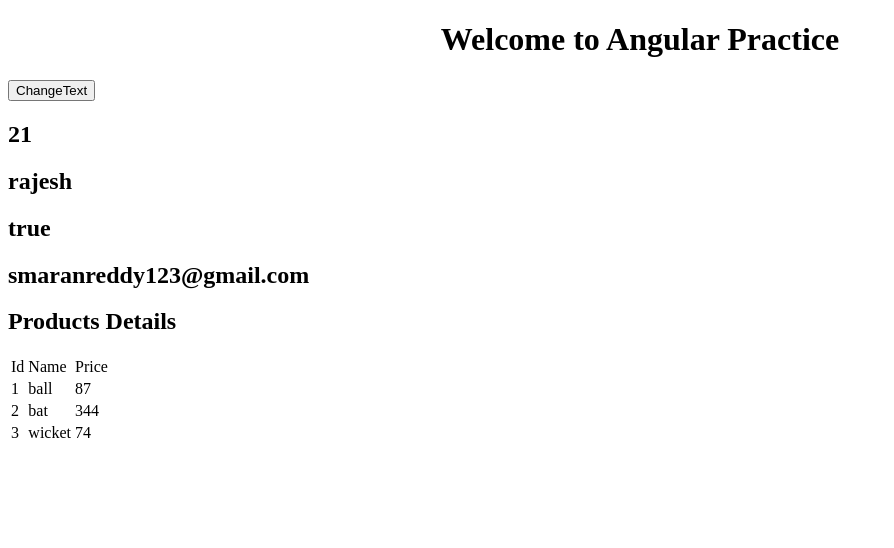
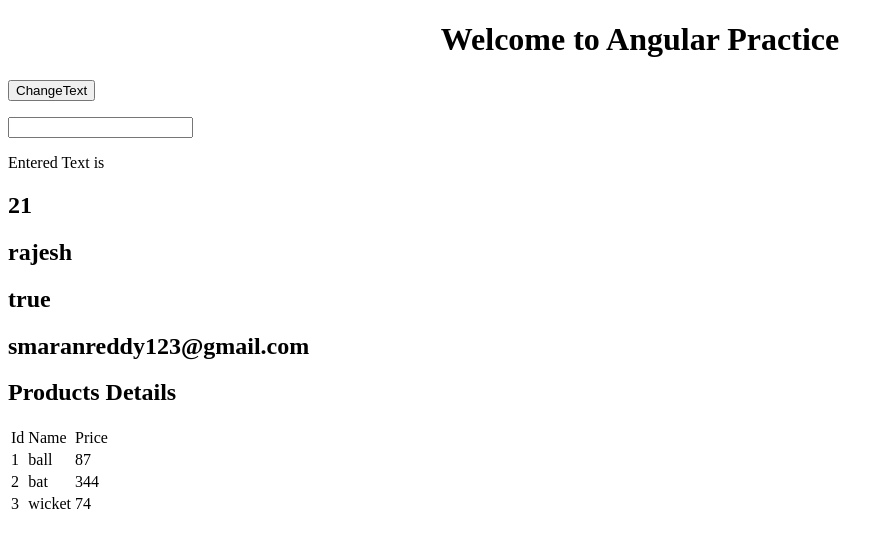
Before and after one commit to smaran123/angular5, an Angular app: page / in a window 1280 px wide. Shown: the top 548 px of the page, without its empty margins (0-894 px from the left). Built offline with nearby package versions, Linux system fonts and the light colour scheme.

Commit message:
keyup event in angular5

```diff
--- a/src/app/app.component.html
+++ b/src/app/app.component.html
@@ -7,7 +7,8 @@
 </div>
 <button (click)="clickMe()"> ChangeText</button>
 <p>{{result}}</p>
-
+<input type="text" (keyup)="changeMe($event)">
+<p>Entered Text is {{movieName}}</p>
 <h2> {{ age }} </h2>
 
 <h2> {{fullName}} </h2>
--- a/src/app/app.component.ts
+++ b/src/app/app.component.ts
@@ -13,6 +13,7 @@ export class AppComponent {
   status: boolean;
   email: any;
   result: string = "";
+  movieName: string = '';
 
   products: Product[];
 
@@ -48,4 +49,8 @@ export class AppComponent {
    this.result = "Hello World";
   }
 
+  changeMe(event: any) {
+    this.movieName = event.target.value;
+  }
+
 }
```
